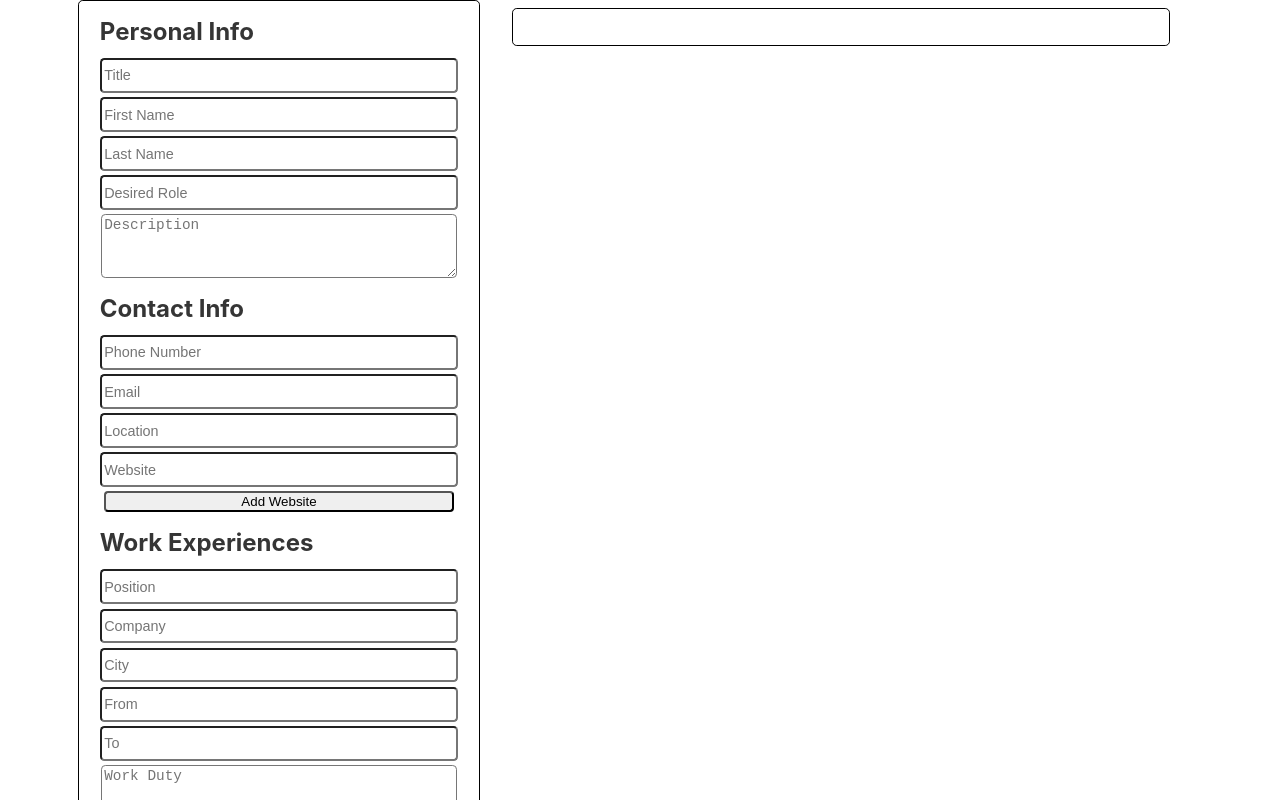
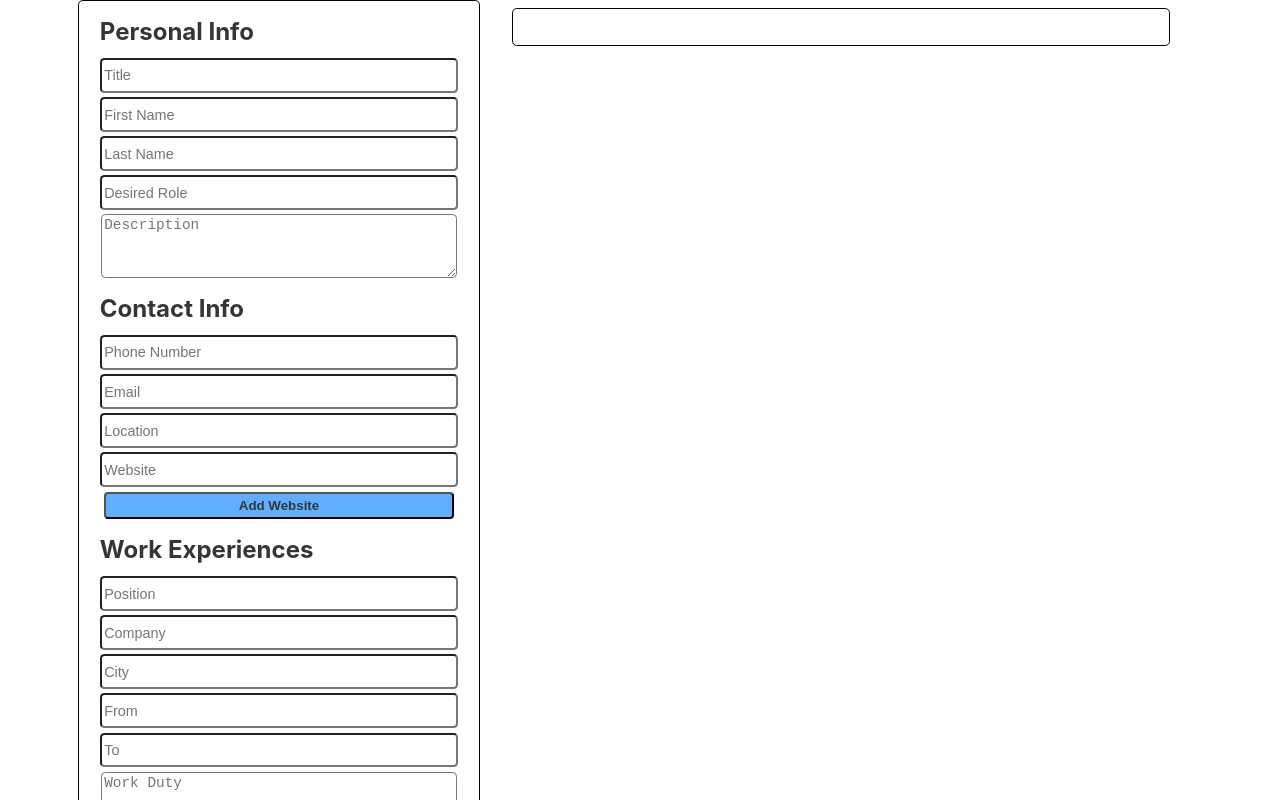
Before and after one commit to G-Cioni/cv-creator, a React (Create React App) app: page / in a window 1280 px wide. Shown: the top 800 px of the page. Built offline with nearby package versions, Linux system fonts and the light colour scheme.

Commit message:
Edited buttons

```diff
--- a/src/styles/App.css
+++ b/src/styles/App.css
@@ -67,8 +67,12 @@ textarea {
 button {
   border-radius: var(--border-radius);
   display: block;
-  margin: 0.3em auto;
+  margin: 0.4em auto;
   width: 95%;
+  height: 2em;
+  background-color: var(--secondary-bg-color-2);
+  color: var(--secondary-bg-color-1);
+  font-weight: 600;
 }
 
 /* ====
```
